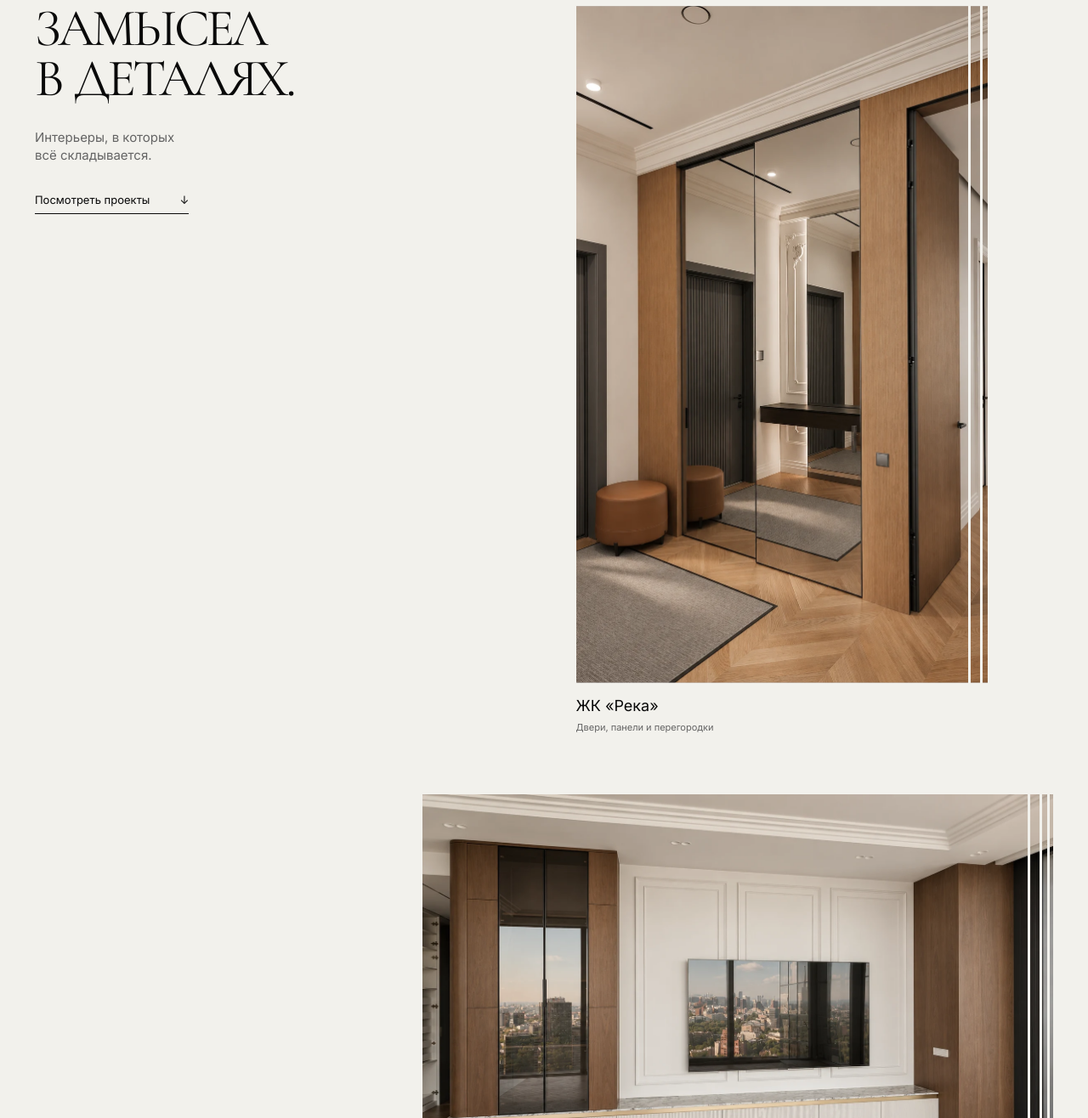
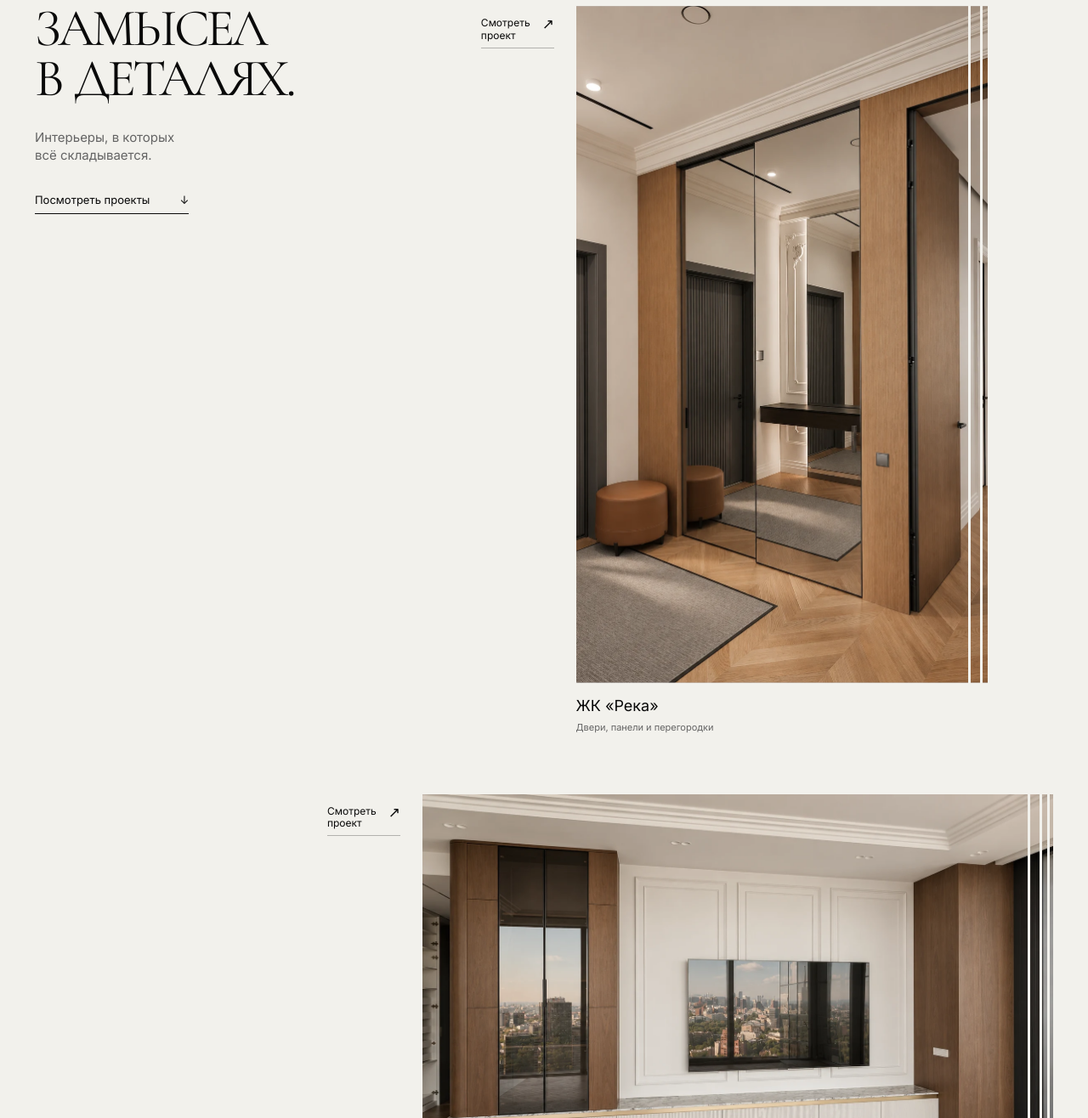
Before and after one commit to andraw18/lignum-preview, a plain HTML site: page concept-1/index.html in a window 1280 px wide. Shown: the part 1484-2800 px from the top of the page at 85% size. Drawn offline with Linux system fonts and the light colour scheme.

Commit message:
Restore project labels for concept 1 preview

```diff
--- a/concept-1/index.html
+++ b/concept-1/index.html
@@ -75,24 +75,36 @@
 <article class="work featured" id="project-reka">
   <div class="work-visual">
     <div class="reveal-image work-photo"><img src="/lignum-preview/assets/reka-portrait-retouched.webp" width="956" height="1550" loading="lazy" alt="Гардеробная в дубовом шпоне и стекле, ЖК «Река»"></div>
+    <div class="work-action-track">
+      <span class="work-action" role="link" aria-disabled="true"><span>Смотреть<br> проект</span><span class="work-arrow" aria-hidden="true">↗</span></span>
+    </div>
   </div>
   <div class="work-caption"><h3>ЖК «Река»</h3><p>Двери, панели и перегородки</p></div>
 </article>
 <article class="work wide" id="project-capital-towers">
   <div class="work-visual">
     <div class="reveal-image work-photo"><img src="/lignum-preview/assets/capital-detail-retouched.webp" width="1159" height="773" loading="lazy" alt="Встроенная мебель, ЖК «Капитал Тауэрс»"></div>
+    <div class="work-action-track">
+      <span class="work-action" role="link" aria-disabled="true"><span>Смотреть<br> проект</span><span class="work-arrow" aria-hidden="true">↗</span></span>
+    </div>
   </div>
   <div class="work-caption"><h3>ЖК «Капитал Тауэрс»</h3><p>Мебель по индивидуальному проекту</p></div>
 </article>
 <article class="work narrow" id="project-vishnevy-sad">
   <div class="work-visual">
     <div class="reveal-image work-photo"><img src="/lignum-preview/assets/partitions-retouched.webp" width="570" height="937" loading="lazy" alt="Стеклянная перегородка, ЖК «Вишнёвый сад»"></div>
+    <div class="work-action-track">
+      <span class="work-action" role="link" aria-disabled="true"><span>Смотреть<br> проект</span><span class="work-arrow" aria-hidden="true">↗</span></span>
+    </div>
   </div>
   <div class="work-caption"><h3>ЖК «Вишнёвый сад»</h3><p>Стеклянные перегородки</p></div>
 </article>
 <article class="work wide" id="project-new-arbat">
   <div class="work-visual">
     <div class="reveal-image work-photo" style="--work-photo-ratio: 1168 / 667"><img src="/lignum-preview/assets/new-arbat-living.webp" width="1168" height="667" loading="lazy" decoding="async" alt="Гостиная со встроенными книжными шкафами и деревянной тумбой в апартаментах на Новом Арбате"></div>
+    <div class="work-action-track">
+      <span class="work-action" role="link" aria-disabled="true"><span>Смотреть<br> проект</span><span class="work-arrow" aria-hidden="true">↗</span></span>
+    </div>
   </div>
   <div class="work-caption"><h3>Новый Арбат</h3><p>Мебель, двери и порталы · Москва</p></div>
 </article>
```
